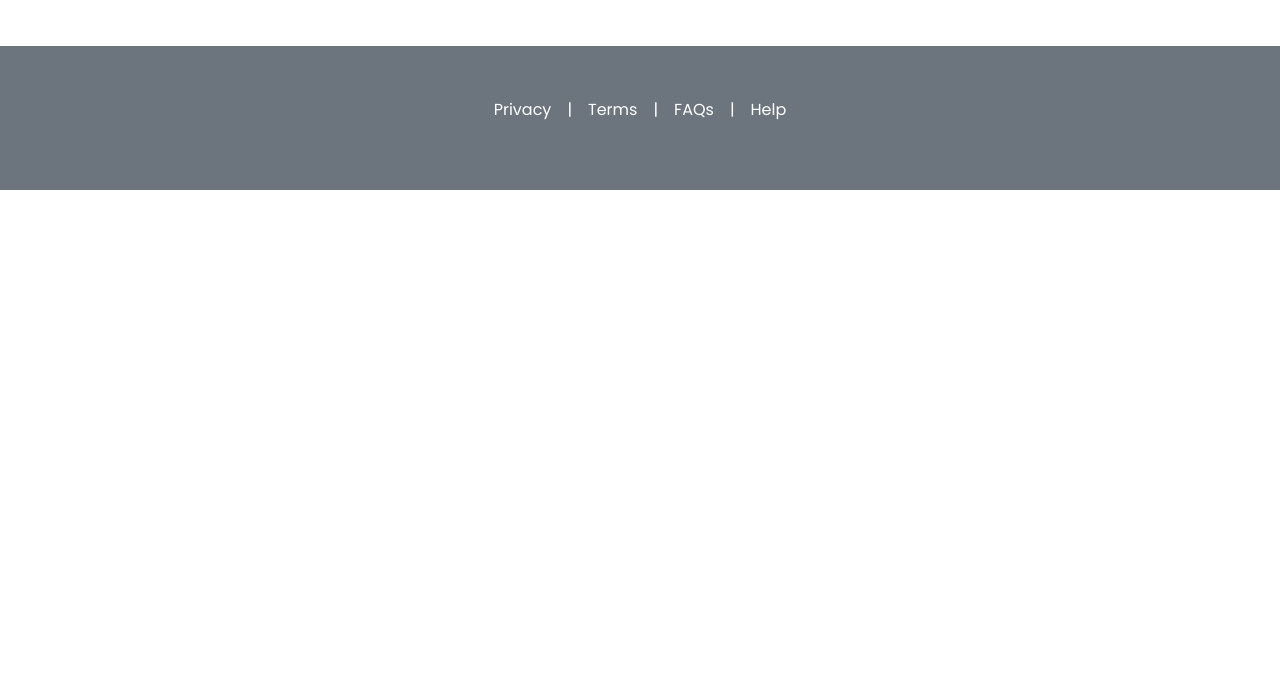
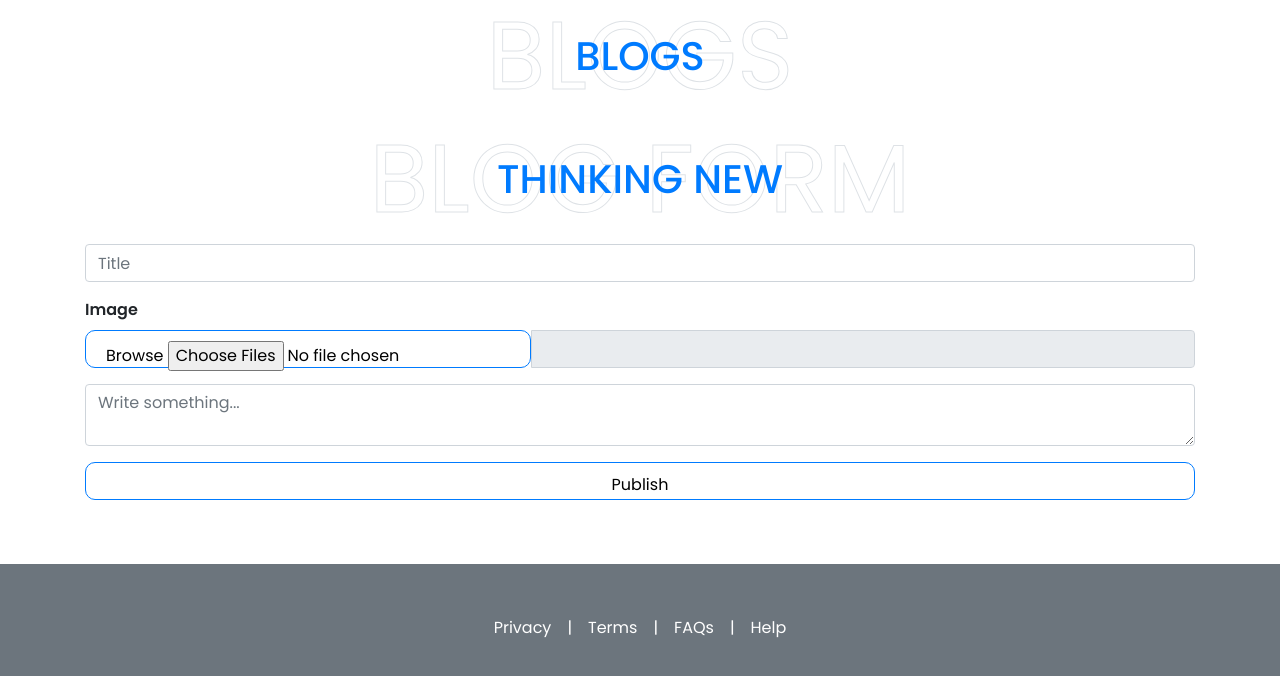
Before and after one commit to moh237/SessionalAssignment-2, a plain HTML site: page index.html in a window 1280 px wide. Shown: the part 862-1538 px from the top of the page. Before the commit the page ends 1052 px from the top, so only its background shows below. Drawn offline with nearby package versions, Linux system fonts and the light colour scheme; no server answers.

Commit message:
final html page

```diff
--- a/index.html
+++ b/index.html
@@ -17,6 +17,8 @@
     <link href="https://fonts.googleapis.com/css2?family=Poppins:ital,wght@0,400;0,500;0,600;1,600&display=swap" rel="stylesheet">
 
     <link href="style.css" rel="stylesheet">
+    <script src="home.js"></script>
+    <script src="https://code.jquery.com/jquery-3.5.1.js"></script>
 
 </head>
 
@@ -26,29 +28,84 @@
     <nav class="navbar fixed-top shadow-sm navbar-expand-lg bg-secondary  navbar-light ">
         <img src="assets/img/logo3.png" class="logo" alt="" style="height:50px;width: 15%;">
         <div>
-            <a href="/" class="link">home</a></li>
-            <a href="/" class="link">Blogs</a></li>
-            <a href="/" class="link">editor</a></li>
+            <a href="#home" class="link">home</a></li>
+            <a href="#display" class="link">Blogs</a></li>
+            <a href="#blogs" class="link">Blog form</a></li>
+            <a href="#footer" class="link">More</a></li>
+
         </div>
     </nav>
 
     <!-- Navigation End -->
 
     <!-- Header Section -->
-    <header class="header" style="background: url(assets/img/bg1.png);min-height: 100vh;background-size: cover;opacity: 1.4;">
+    <header class="header" id="home" style="background: url(assets/img/bg1.png);min-height: 100vh;background-size: cover;opacity: 1.4;">
         <div class="content">
             <h1 class="heading">
                 <span class="small">welcome in the world of</span> blog
                 <span class="no-fill">writing</span>
             </h1>
-            <a href="/" class="btn">write a blog</a>
+            <a href="#blogs" class="btn">write a blog</a>
         </div>
     </header>
 
     <!-- header end -->
 
+
+
+    <div class="container" id="display">
+        <div class="position-relative d-flex align-items-center justify-content-center">
+            <h1 class="display-1 text-uppercase text-white" style="-webkit-text-stroke: 1px #dee2e6;">Blogs</h1>
+            <h1 class="position-absolute text-uppercase text-primary">Blogs</h1>
+        </div>
+        <div id="show"></div>
+
+
+
+    </div>
+
+    <div class="container" id="blogs">
+        <div class="position-relative d-flex align-items-center justify-content-center">
+            <h1 class="display-1 text-uppercase text-white" style="-webkit-text-stroke: 1px #dee2e6;">Blog form</h1>
+            <h1 class="position-absolute text-uppercase text-primary">thinking new</h1>
+
+        </div>
+
+        <div class="row">
+            <div class="col-md-12">
+                <form method="post" role="form">
+                    <div class="form-group">
+                        <input type="text" class="form-control" name="title" placeholder="Title" />
+                    </div>
+                    <div class="form-group">
+                        <label><b> Image</b> </label>
+                        <div class="input-group">
+
+                            <span class="input-group-btn">
+                        <span class="btn btn-primary btn-file form-control">
+                          Browse <input type="file" name="bimgs" multiple>
+                        </span>
+                            </span>
+                            <input type="text" class="form-control" readonly>
+                        </div>
+                    </div>
+                    <div class="form-group">
+                        <textarea class="form-control bcontent" placeholder="Write something..." name="content"></textarea>
+                    </div>
+                    <div class="form-group">
+                        <input type="submit" name="Submit" value="Publish" class="btn btn-primary form-control" />
+                    </div>
+                </form>
+
+            </div>
+        </div>
+
+
+
+    </div>
+
     <!-- Footer Section -->
-    <div class="container-fluid bg-secondary text-white mt-5 py-1 px-sm-1 px-md-5">
+    <div class="container-fluid bg-secondary text-white mt-5 py-1 px-sm-1 px-md-5" id="footer">
         <div class="container text-center py-5">
             <div class="d-flex justify-content-center mb-3">
                 <a class="text-white" href="#">Privacy</a>
@@ -70,7 +127,7 @@
 
 
 
-            <script src="home.js"></script>
+
 
 
 </body>
```
